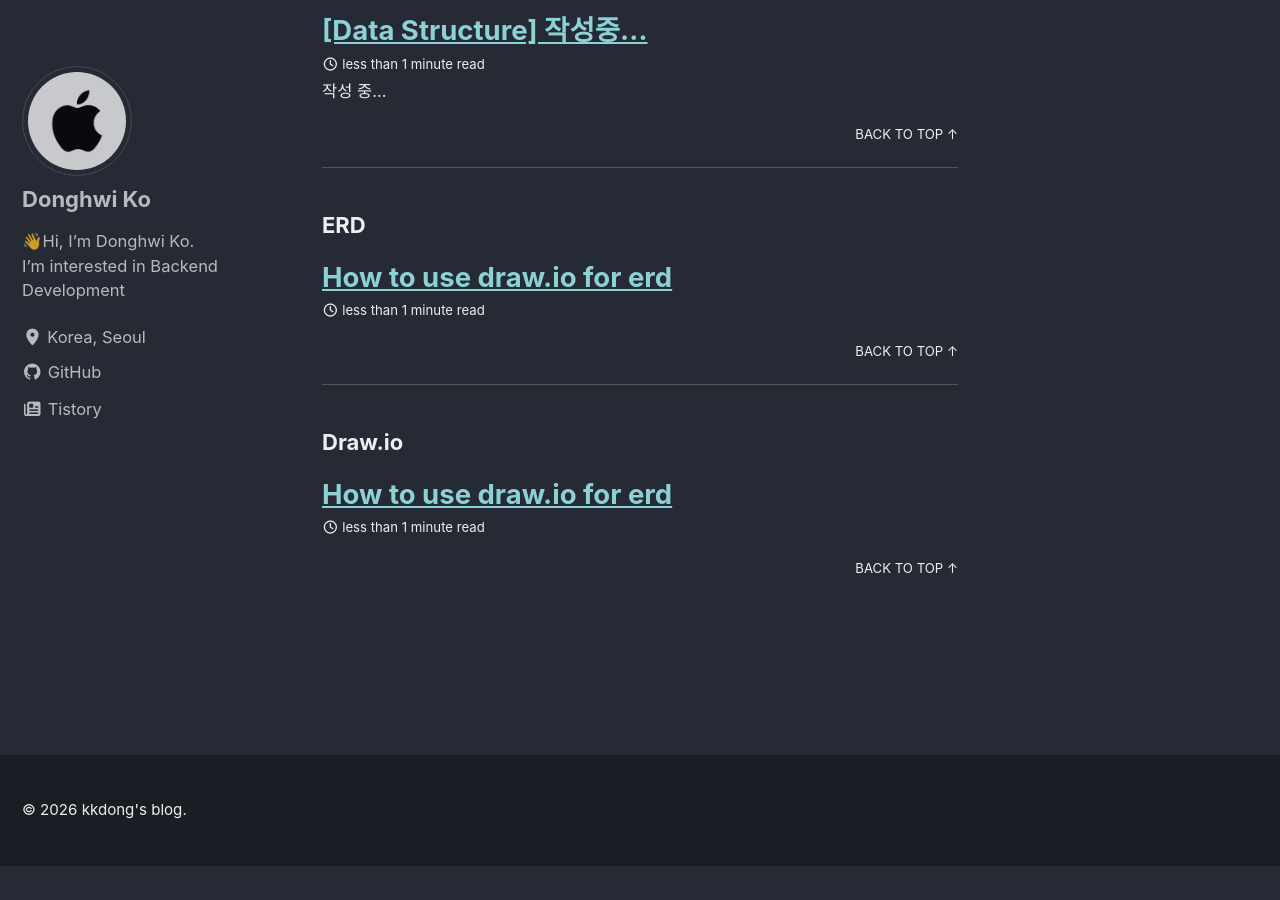
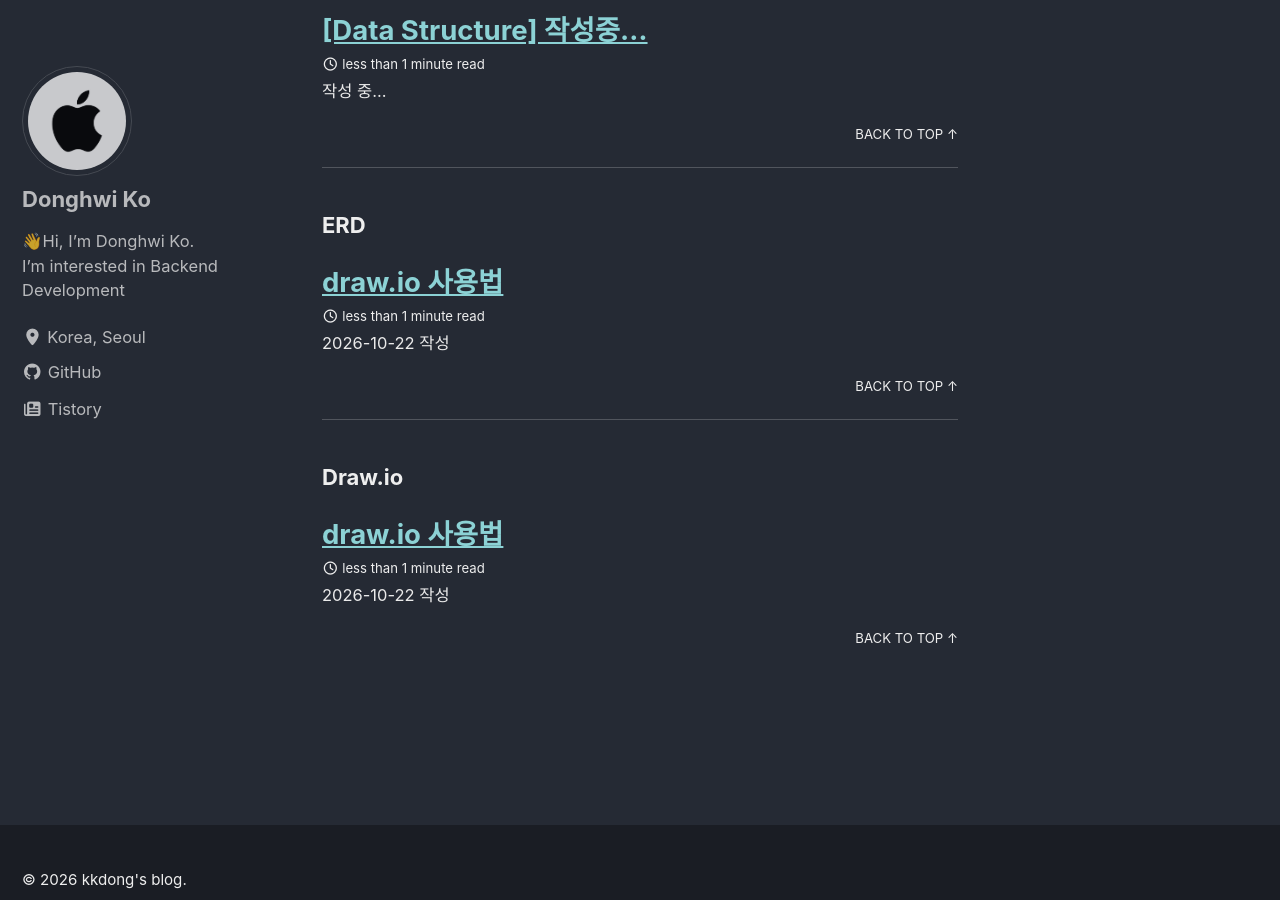
Before and after one commit to kkodong784/kkodong784.github.io, a Jekyll site: the page built from _pages/tag-archive.md, in a window 1280 px wide and 900 px high, scrolled down 1081 px. Built offline with Jekyll 4.4.1, drawn with Linux system fonts in a browser that asks for light colours; cached includes are drawn as plain includes; before the commit the page ends 1947 px from its top, so only the background shows below that; part of the change alters nothing that is shown.

Commit message:
Update title and add introductory content for "draw.io 사용법" post

```diff
--- a/_posts/2026-10-21-how-to-use-draw.io.md
+++ b/_posts/2026-10-21-how-to-use-draw.io.md
@@ -1,5 +1,5 @@
 ---
-title: "How to use draw.io for erd"
+title: "draw.io 사용법"
 categories:
   - ERD
   - Draw.io
@@ -8,3 +8,17 @@ tags:
   - Draw.io
 toc: true
 ---
+
+2026-10-22 작성
+
+## 글을 쓰게 된 계기
+
+기존에 erd를 작성하던 erd cloud 사이트가 매우 불만족스러워서 erd 작성 툴을 변경하기로 마음먹고 알아보던 중,
+생각보다 엄청나게 도움되는 툴을 발견하였다.
+바로 draw.io이다.
+erd 작성, 우리가 짠 코드의 구조와 동작을 다이어그램으로 나타낼 있는 등 굉장히 좋은 기능들이 많다.
+
+아래 공식 깃허브 링크에서 다운로드 하면 된다.
+[다운로드 링크](https://github.com/jgraph/drawio-desktop/releases/tag/v32.5.5)
+
+![다운로드 화면](/assets/images/draw-download-screen.png)
```
